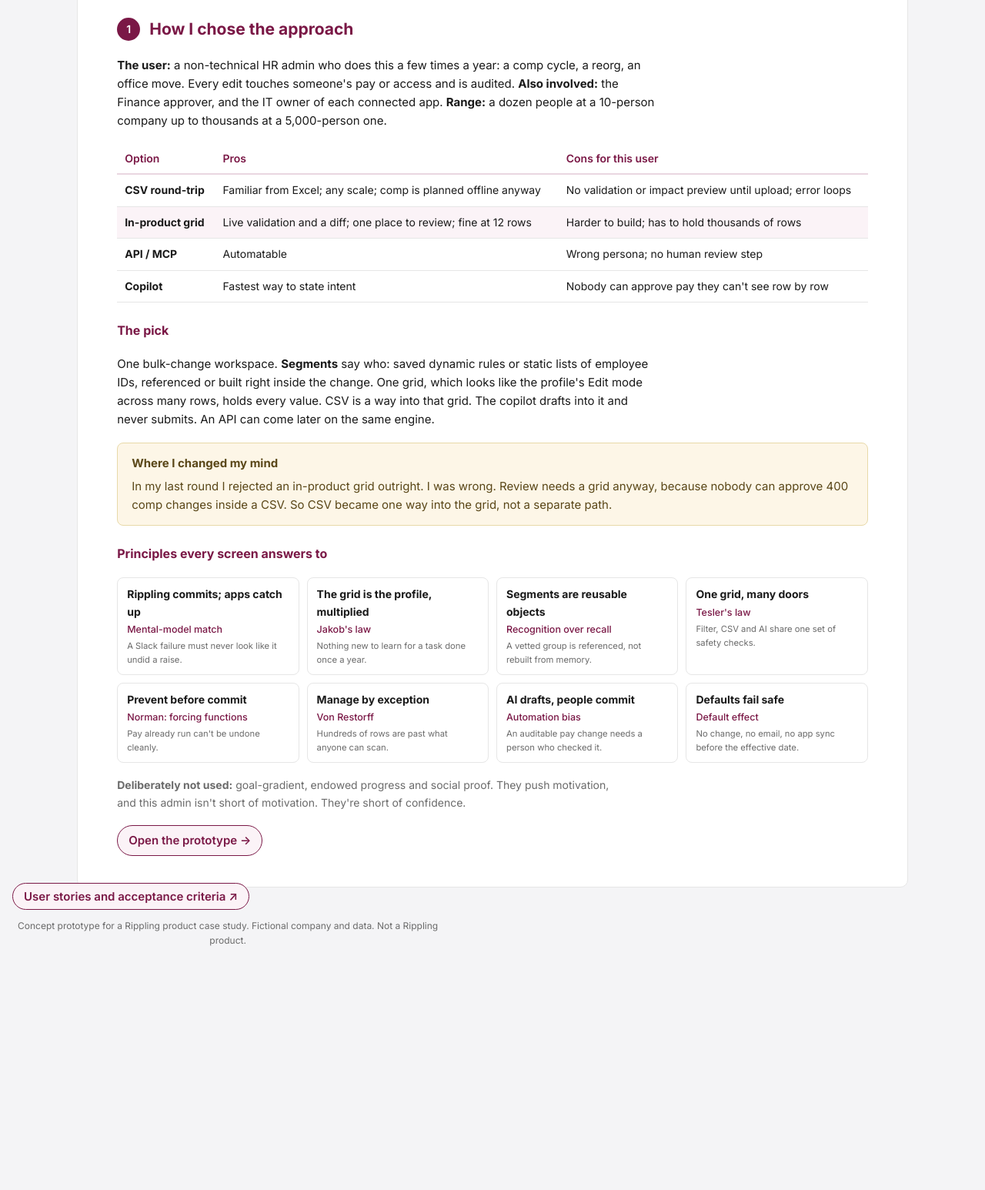
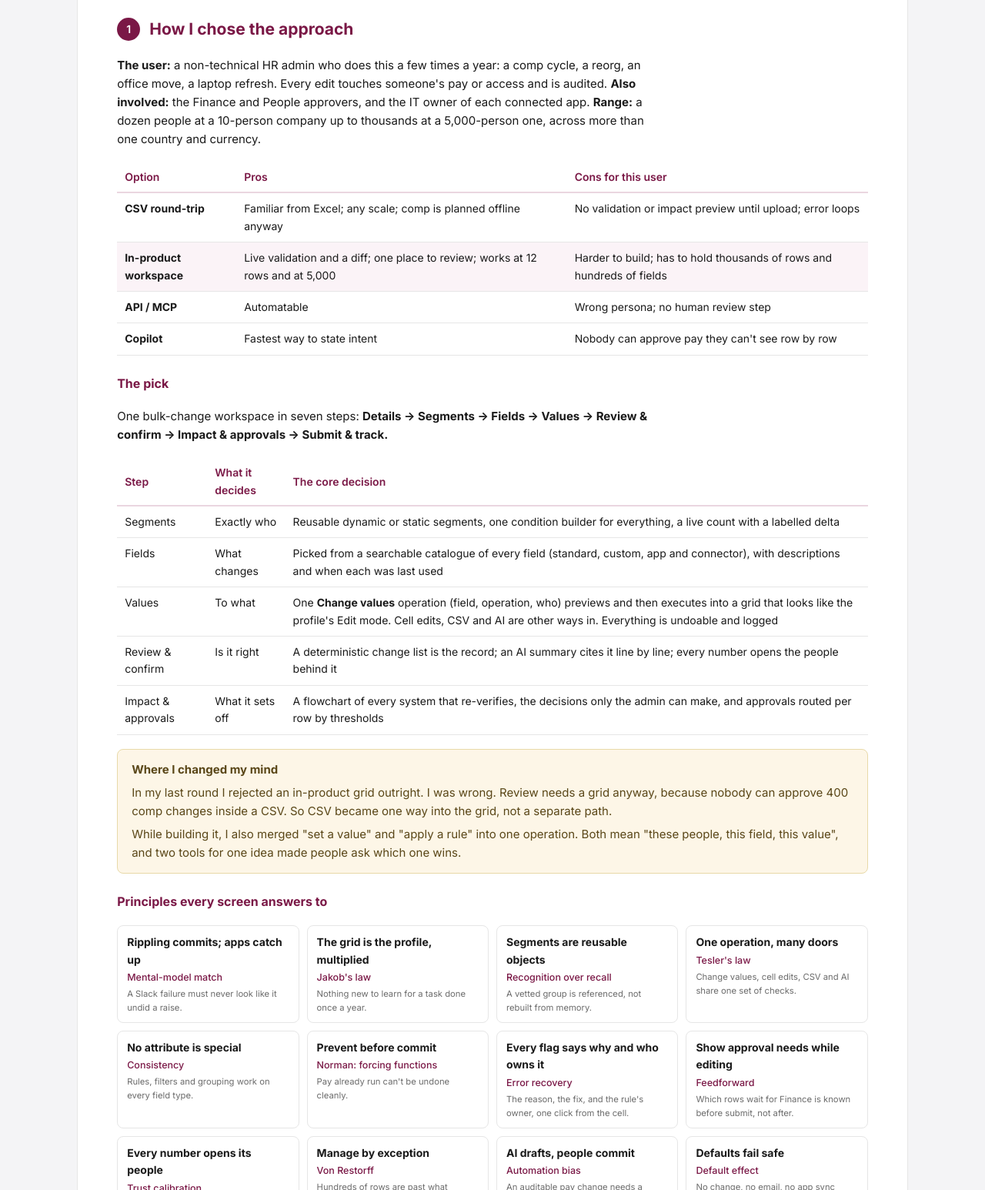
Before and after one commit to vrajeshiyengar/bulk-change-prototype, a plain HTML site: page approach.html in a window 1280 px wide. Shown: the part 114-1660 px from the top of the page at 77% size. Before the commit the page ends 1393 px from the top, so only its background shows below. Drawn offline with Linux system fonts and the light colour scheme.

Commit message:
Approach and Propagation pages updated to v10: seven-step flow, one Change values operation, review drill-downs, impact flowchart, per-row approvals, currencies, PagerDuty mapping, order of events
Co-Authored-By: Claude Opus 5.5 <noreply@anthropic.com>
Claude-Session: https://claude.ai/code/session_01J284p1DBZYrJBVJsadXACu

```diff
--- a/approach.html
+++ b/approach.html
@@ -13,19 +13,40 @@ p,li{max-width:74ch}p{margin:0}.circ{width:30px;height:30px;border-radius:50%;ba
 .quote{font-size:16px;border-left:4px solid var(--plum);padding:4px 0 4px 16px;margin:0}
 .pgrid{display:grid;grid-template-columns:repeat(auto-fill,minmax(230px,1fr));gap:10px}.pgrid div{border:1px solid var(--rule);border-radius:8px;padding:10px 12px;font-size:13.5px;display:flex;flex-direction:column;gap:2px}.pgrid b{font-size:14px}.pgrid span{color:var(--plum);font-size:12.5px;font-weight:500}.pgrid small{color:var(--label)}
 a.btn{align-self:flex-start;border:1px solid var(--plum);color:var(--plum);background:#FBF3F7;border-radius:999px;padding:7px 14px;font-weight:600;text-decoration:none}
-.foot{font-size:12px;color:var(--label);text-align:center;margin-top:16px}</style></head><body><article class="doc">
+.foot{font-size:12px;color:var(--label);text-align:center;margin-top:16px}.seq{display:grid;grid-template-columns:repeat(6,minmax(0,1fr));gap:6px}.seq div{border:1px solid var(--rule);border-top:3px solid var(--plum);border-radius:8px;padding:8px 10px;font-size:12.5px;display:flex;flex-direction:column;gap:2px}.seq b{font-size:13.5px}.seq span{color:var(--label)}
+.links{display:flex;gap:10px;flex-wrap:wrap}@media (max-width:860px){.seq{grid-template-columns:repeat(2,minmax(0,1fr))}}.foot{max-width:none}</style></head><body><article class="doc">
 <div class="dochead"><img src="assets/logo.png" alt="Rippling"><span class="dh-m">Bulk change · product case study · Vrajesh Iyengar</span></div>
 <h2><span class="circ">1</span>How I chose the approach</h2>
-<p><b>The user:</b> a non-technical HR admin who does this a few times a year: a comp cycle, a reorg, an office move. Every edit touches someone's pay or access and is audited. <b>Also involved:</b> the Finance approver, and the IT owner of each connected app. <b>Range:</b> a dozen people at a 10-person company up to thousands at a 5,000-person one.</p>
+<p><b>The user:</b> a non-technical HR admin who does this a few times a year: a comp cycle, a reorg, an office move, a laptop refresh. Every edit touches someone's pay or access and is audited. <b>Also involved:</b> the Finance and People approvers, and the IT owner of each connected app. <b>Range:</b> a dozen people at a 10-person company up to thousands at a 5,000-person one, across more than one country and currency.</p>
 <div class="tw"><table><thead><tr><th>Option</th><th>Pros</th><th>Cons for this user</th></tr></thead><tbody>
 <tr><td><b>CSV round-trip</b></td><td>Familiar from Excel; any scale; comp is planned offline anyway</td><td>No validation or impact preview until upload; error loops</td></tr>
-<tr class="pick"><td><b>In-product grid</b></td><td>Live validation and a diff; one place to review; fine at 12 rows</td><td>Harder to build; has to hold thousands of rows</td></tr>
+<tr class="pick"><td><b>In-product workspace</b></td><td>Live validation and a diff; one place to review; works at 12 rows and at 5,000</td><td>Harder to build; has to hold thousands of rows and hundreds of fields</td></tr>
 <tr><td><b>API / MCP</b></td><td>Automatable</td><td>Wrong persona; no human review step</td></tr>
 <tr><td><b>Copilot</b></td><td>Fastest way to state intent</td><td>Nobody can approve pay they can't see row by row</td></tr></tbody></table></div>
 <h3>The pick</h3>
-<p>One bulk-change workspace. <b>Segments</b> say who: saved dynamic rules or static lists of employee IDs, referenced or built right inside the change. One grid, which looks like the profile's Edit mode across many rows, holds every value. CSV is a way into that grid. The copilot drafts into it and never submits. An API can come later on the same engine.</p>
-<div class="callout"><b>Where I changed my mind</b><span>In my last round I rejected an in-product grid outright. I was wrong. Review needs a grid anyway, because nobody can approve 400 comp changes inside a CSV. So CSV became one way into the grid, not a separate path.</span></div>
-<h3>Principles every screen answers to</h3><div class="pgrid"><div><b>Rippling commits; apps catch up</b><span>Mental-model match</span><small>A Slack failure must never look like it undid a raise.</small></div><div><b>The grid is the profile, multiplied</b><span>Jakob's law</span><small>Nothing new to learn for a task done once a year.</small></div><div><b>Segments are reusable objects</b><span>Recognition over recall</span><small>A vetted group is referenced, not rebuilt from memory.</small></div><div><b>One grid, many doors</b><span>Tesler's law</span><small>Filter, CSV and AI share one set of safety checks.</small></div><div><b>Prevent before commit</b><span>Norman: forcing functions</span><small>Pay already run can't be undone cleanly.</small></div><div><b>Manage by exception</b><span>Von Restorff</span><small>Hundreds of rows are past what anyone can scan.</small></div><div><b>AI drafts, people commit</b><span>Automation bias</span><small>An auditable pay change needs a person who checked it.</small></div><div><b>Defaults fail safe</b><span>Default effect</span><small>No change, no email, no app sync before the effective date.</small></div></div>
+<p>One bulk-change workspace in seven steps: <b>Details → Segments → Fields → Values → Review &amp; confirm → Impact &amp; approvals → Submit &amp; track.</b></p>
+<div class="tw"><table><thead><tr><th>Step</th><th>What it decides</th><th>The core decision</th></tr></thead><tbody>
+<tr><td>Segments</td><td>Exactly who</td><td>Reusable dynamic or static segments, one condition builder for everything, a live count with a labelled delta</td></tr>
+<tr><td>Fields</td><td>What changes</td><td>Picked from a searchable catalogue of every field (standard, custom, app and connector), with descriptions and when each was last used</td></tr>
+<tr><td>Values</td><td>To what</td><td>One <b>Change values</b> operation (field, operation, who) previews and then executes into a grid that looks like the profile's Edit mode. Cell edits, CSV and AI are other ways in. Everything is undoable and logged</td></tr>
+<tr><td>Review &amp; confirm</td><td>Is it right</td><td>A deterministic change list is the record; an AI summary cites it line by line; every number opens the people behind it</td></tr>
+<tr><td>Impact &amp; approvals</td><td>What it sets off</td><td>A flowchart of every system that re-verifies, the decisions only the admin can make, and approvals routed per row by thresholds</td></tr>
+</tbody></table></div>
+<div class="callout"><b>Where I changed my mind</b><span>In my last round I rejected an in-product grid outright. I was wrong. Review needs a grid anyway, because nobody can approve 400 comp changes inside a CSV. So CSV became one way into the grid, not a separate path.</span>
+<span>While building it, I also merged "set a value" and "apply a rule" into one operation. Both mean "these people, this field, this value", and two tools for one idea made people ask which one wins.</span></div>
+<h3>Principles every screen answers to</h3><div class="pgrid">
+<div><b>Rippling commits; apps catch up</b><span>Mental-model match</span><small>A Slack failure must never look like it undid a raise.</small></div>
+<div><b>The grid is the profile, multiplied</b><span>Jakob's law</span><small>Nothing new to learn for a task done once a year.</small></div>
+<div><b>Segments are reusable objects</b><span>Recognition over recall</span><small>A vetted group is referenced, not rebuilt from memory.</small></div>
+<div><b>One operation, many doors</b><span>Tesler's law</span><small>Change values, cell edits, CSV and AI share one set of checks.</small></div>
+<div><b>No attribute is special</b><span>Consistency</span><small>Rules, filters and grouping work on every field type.</small></div>
+<div><b>Prevent before commit</b><span>Norman: forcing functions</span><small>Pay already run can't be undone cleanly.</small></div>
+<div><b>Every flag says why and who owns it</b><span>Error recovery</span><small>The reason, the fix, and the rule's owner, one click from the cell.</small></div>
+<div><b>Show approval needs while editing</b><span>Feedforward</span><small>Which rows wait for Finance is known before submit, not after.</small></div>
+<div><b>Every number opens its people</b><span>Trust calibration</span><small>Counts are verified, not believed.</small></div>
+<div><b>Manage by exception</b><span>Von Restorff</span><small>Hundreds of rows are past what anyone can scan.</small></div>
+<div><b>AI drafts, people commit</b><span>Automation bias</span><small>An auditable pay change needs a person who checked it.</small></div>
+<div><b>Defaults fail safe</b><span>Default effect</span><small>No change, no email, no app sync before the effective date.</small></div></div>
 <p style="color:var(--label);font-size:14px"><b>Deliberately not used:</b> goal-gradient, endowed progress and social proof. They push motivation, and this admin isn't short of motivation. They're short of confidence.</p>
-<a class="btn" href="index.html">Open the prototype →</a></article><a class="btn" href="user-stories.html">User stories and acceptance criteria ↗</a>
-<p class="foot">Concept prototype for a Rippling product case study. Fictional company and data. Not a Rippling product.</p></body></html>
+<div class="links"><a class="btn" href="index.html">Open the prototype →</a><a class="btn" href="user-stories.html">User stories and acceptance criteria →</a><a class="btn" href="propagation.html">Propagating the change →</a></div></article>
+<p class="foot">Concept prototype for a Rippling product case study. Acme Corp and all data are fictional. Not a Rippling product.</p></body></html>
```
Also changed, not shown: propagation.html (+35 -10 lines), user-stories.html (+1 -1 lines).
